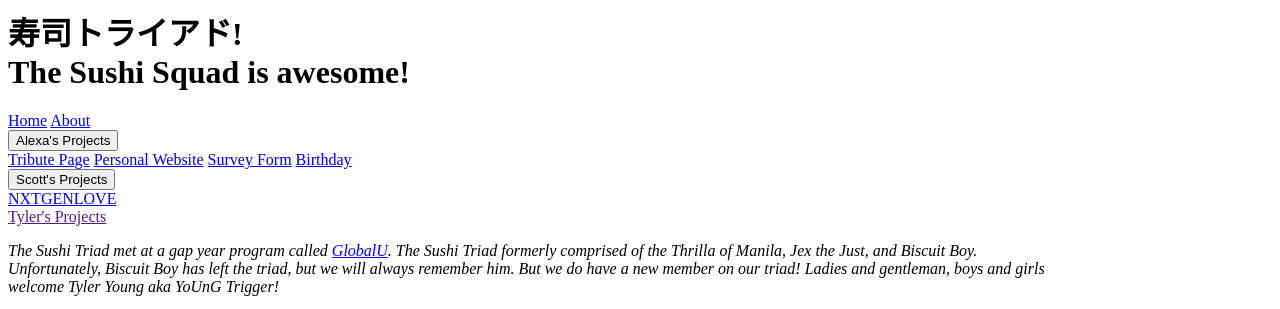
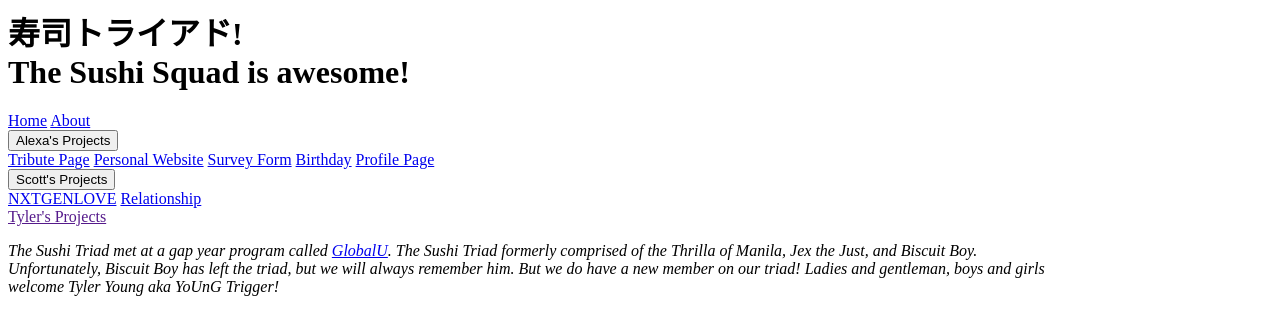
Before and after one commit to ScottfordUponValdez/SushiFriends, a plain HTML site: page index.html in a window 1280 px wide. Shown: the top 309 px of the page. Drawn offline with Linux system fonts and the light colour scheme; some icons are missing.

Commit message:
update index.html

```diff
--- a/index.html
+++ b/index.html
@@ -21,6 +21,7 @@
         <a href="https://jextaposition.github.io/My-Website/" target="_blank">Personal Website</a>
         <a href=" https://jextaposition.github.io/survey-form/" target="_blank">Survey Form</a>
         <a href="https://jextaposition.github.io/happy-birthday-mom/" target="_blank">Birthday</a>
+        <a href="https://jextaposition.github.io/personal-portfolio-page/" target="_blank">Profile Page</a>
       </div>
     </div>
     <div class="dropdown">
@@ -29,6 +30,7 @@
       </button>
       <div class="dropdown-content">
         <a href="https://scottforduponvaldez.github.io/NXTGENLOVE/" target="_blank">NXTGENLOVE</a>
+        <a href="https://scottforduponvaldez.github.io/Relationship/index.html" target="_blank">Relationship</a>
       </div>
     </div>
     <a class="active" href="">Tyler's Projects</a>
@@ -68,6 +70,7 @@ welcome Tyler Young aka YoUnG Trigger!</em></p>
             <br>Week 2: Completed Applied Accessibility-CSS Grid in freecodecamp
             <br>Week 3: Worked on personal website and completed Tribute-Page project
             <br>Week 4: Completed the survey form. Worked on product landing page and technical documentation page. Completed 30 lessons in JS.
+            <br>Week 5: Completed 99/110 of Basic JS.
             </strong></p>
         </li>
         <li class="before-transition after-transition animation-ul-li animation-only-li" id="li">
@@ -75,6 +78,7 @@ welcome Tyler Young aka YoUnG Trigger!</em></p>
             <i class="before-transition after-transition" id="i"></i>
             <h2 class="tab">Tyler's Progress</h2>
             <p class="unravel before-transition"><strong>Week 4: Worked on projects and JS.
+              <br>Week 5: Worked on projects. Did first 25 lessons in JS.
             </strong></p>
         </li>
         <li class="before-transition after-transition animation-ul-li animation-only-li" id="li">
@@ -85,6 +89,7 @@ welcome Tyler Young aka YoUnG Trigger!</em></p>
             <br>Week 2: Finished Applied Visual Design and Applied Accessibility, worked more on personal website,Learned about breaking generational agreements and learning it is okay to go wild through the Holy Spirit.
             <br>Week 3: Worked on website for NXTGENLOVE, and specs for passion project.
             <br>Week 4: Worked on JS and reviewed CSS
+            <br>Week 5: Completed Basic JS.
             </strong></p>
         </li>
     </ul>
```
